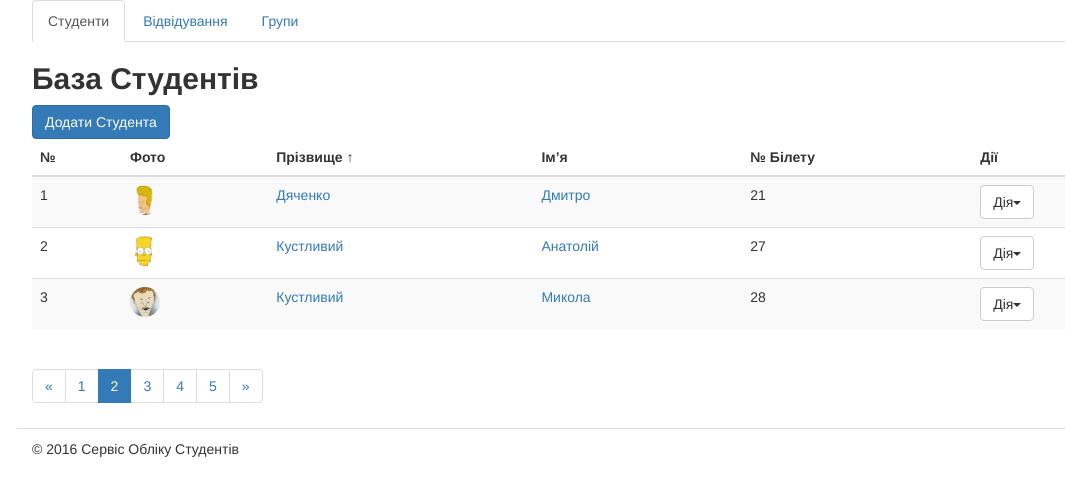
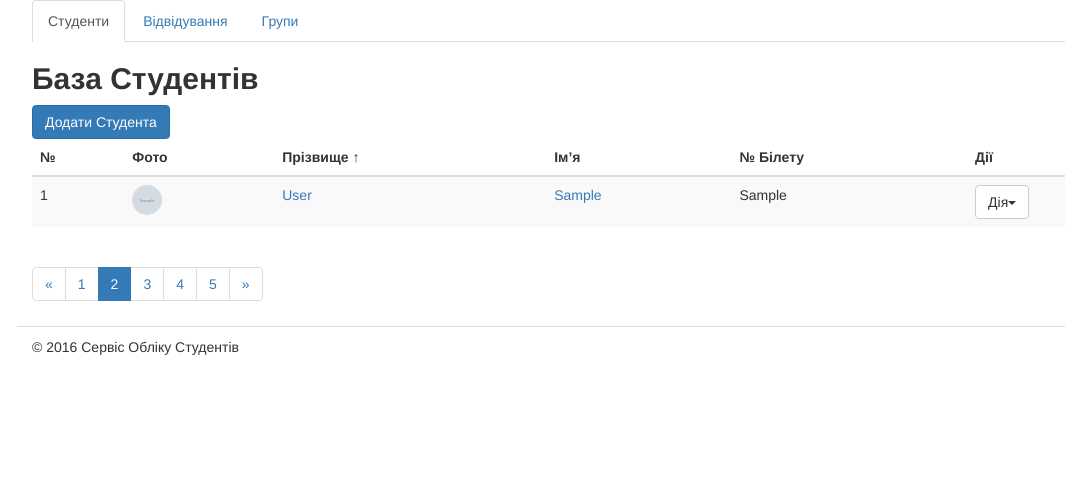
Before and after one commit to diachenko-da/studentsdb, a Django app: page / in a window 1280 px wide. Shown: the part 70-566 px from the top of the page, without its empty margins (38-1103 px from the left). Run offline with Django 3.2, Linux system fonts and the light colour scheme; tables that the repository leaves empty hold one stand-in row (values such as "Sample post"); grey boxes marked "Sample" are stand-in pictures; some libraries are stand-ins or nearby versions.

Commit message:
created tables groups, students

```diff
--- a/students/templates/students/students_list.html
+++ b/students/templates/students/students_list.html
@@ -25,7 +25,13 @@
 		{% for student in students %}
 		<tr>
 			<td>{{ forloop.counter }}</td>
-			<td><img src="{% static student.image %}" height="30" width="30" class="img-circle"></td>
+			<td>
+			{% if student.photo %}
+			<img src="{{ student.photo.url }}" height="30" width="30" class="img-circle">
+			{% else %}
+			<img src="{% static "img/anonymous.jpg" %}" height="30" width="30" class="img-circle">
+			{% endif %}
+			</td>
 			<td><a href="{% url "students_edit" student.id %}">{{ student.last_name }}</a></td>
 			<td><a href="{% url "students_edit" student.id %}">{{ student.first_name }}</a></td>
 			<td>{{ student.ticket }}</td>
--- a/students/views/students.py
+++ b/students/views/students.py
@@ -2,28 +2,10 @@
 
 from django.shortcuts import render
 from django.http import HttpResponse
+from ..models import Student
 
 def students_list(request):
-	students = (
-		{'id': 1,
-		'first_name': u'Дмитро',
-		'last_name': u'Дяченко',
-		'group': u'КСД-21',
-		'ticket': 21,
-		'image': 'img/beavis-2.png'},
-		{'id': 2,
-		'first_name': u'Анатолій',
-		'last_name': u'Кустливий',
-		'group': u'КСД-22',
-		'ticket': 27,
-		'image': 'img/bart.jpg'},
-		{'id': 3,
-		'first_name': u'Микола',
-		'last_name': u'Кустливий',
-		'group': u'КСД-23',
-		'ticket': 28,
-		'image': 'img/butthead.jpg'},
-		)
+	students = Student.objects.all()
 	return render(request, 'students/students_list.html', {'students': students})
 
 def students_add(request):
--- a/studentsdb/urls.py
+++ b/studentsdb/urls.py
@@ -1,5 +1,6 @@
 from django.conf.urls import patterns, include, url
 from django.contrib import admin
+from .settings import MEDIA_ROOT, DEBUG
 
 urlpatterns = patterns('',
     # Students urls
@@ -19,3 +20,7 @@ urlpatterns = patterns('',
 
     url(r'^admin/', include(admin.site.urls)),
 )
+
+if DEBUG:
+    # serve files from media folder
+    urlpatterns += patterns('', url(r'media/(?P<path>.*)$', 'django.views.static.serve', {'document_root': MEDIA_ROOT}))
```
Also changed, not shown: static/img/anon.jpg (added), static/img/default_user.png (added), students/static/img/anonymous.jpg (added).
